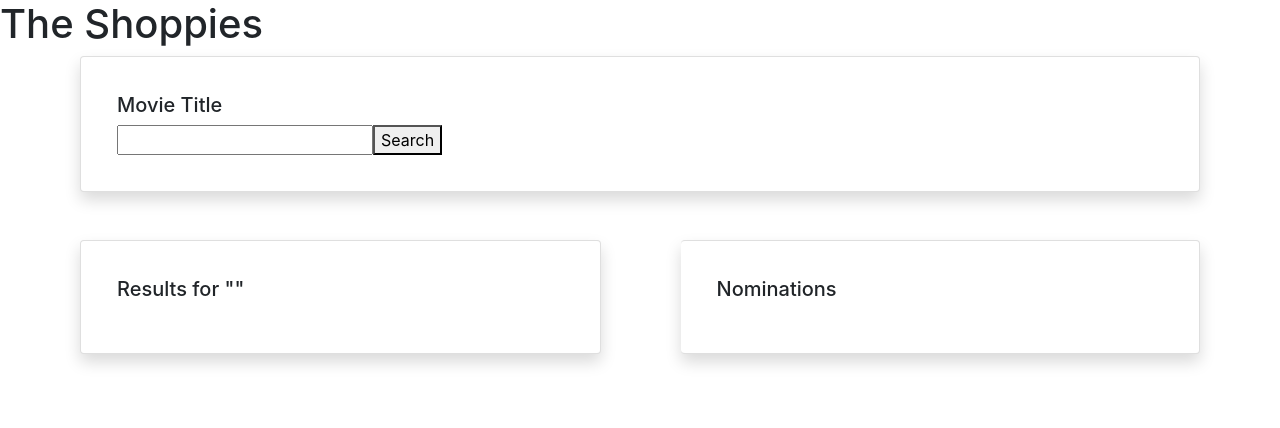
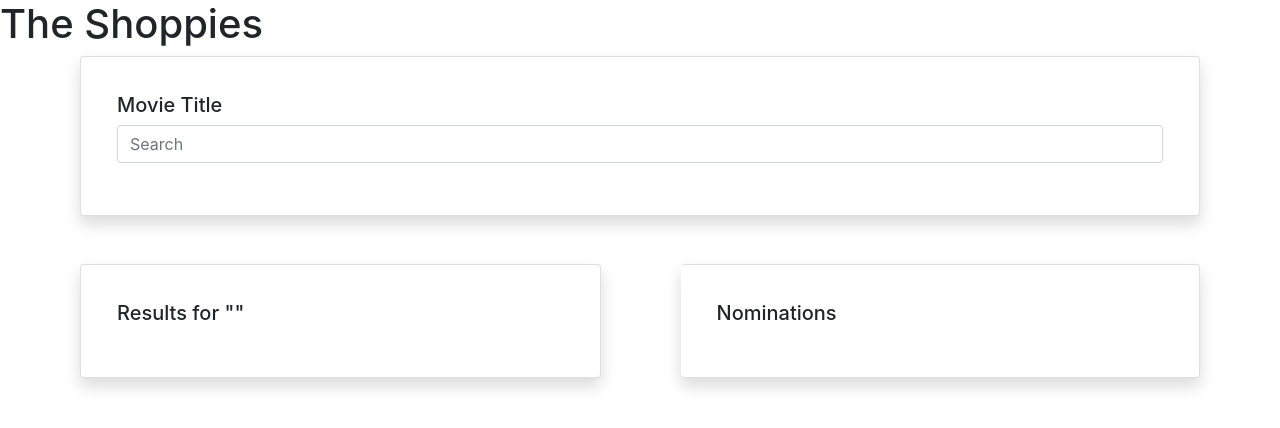
Before and after one commit to gmillare4/Shopify-Front-End-Challenge, a React (Create React App) app: page / in a window 1280 px wide. Shown: the top 428 px of the page. Built offline with nearby package versions, Linux system fonts and the light colour scheme.

Commit message:
removed search button and added placeholder text to searchbar

```diff
--- a/src/components/searchbar.js
+++ b/src/components/searchbar.js
@@ -7,6 +7,9 @@ import {
   CardTitle,
   CardSubtitle,
   Button,
+  Form,
+  FormGroup,
+  Input,
 } from "reactstrap";
 
 const SearchBar = (props) => {
@@ -14,14 +17,16 @@ const SearchBar = (props) => {
     <Card className="card shadow p-3 mb-5 bg-white rounded">
       <CardBody>
         <h5>Movie Title</h5>
-        <form onSubmit={props.search}>
-          <input
-            type="text"
-            value={props.searchParam}
-            onChange={props.handleChange}
-          />
-          <button type="submit">Search</button>
-        </form>
+        <Form onSubmit={props.search}>
+          <FormGroup>
+            <Input
+              type="text"
+              value={props.searchParam}
+              onChange={props.handleChange}
+              placeholder="Search"
+            />
+          </FormGroup>
+        </Form>
       </CardBody>
     </Card>
   );
```
Also changed, not shown: 1 other file (tests, documents, lock files or other folders).
